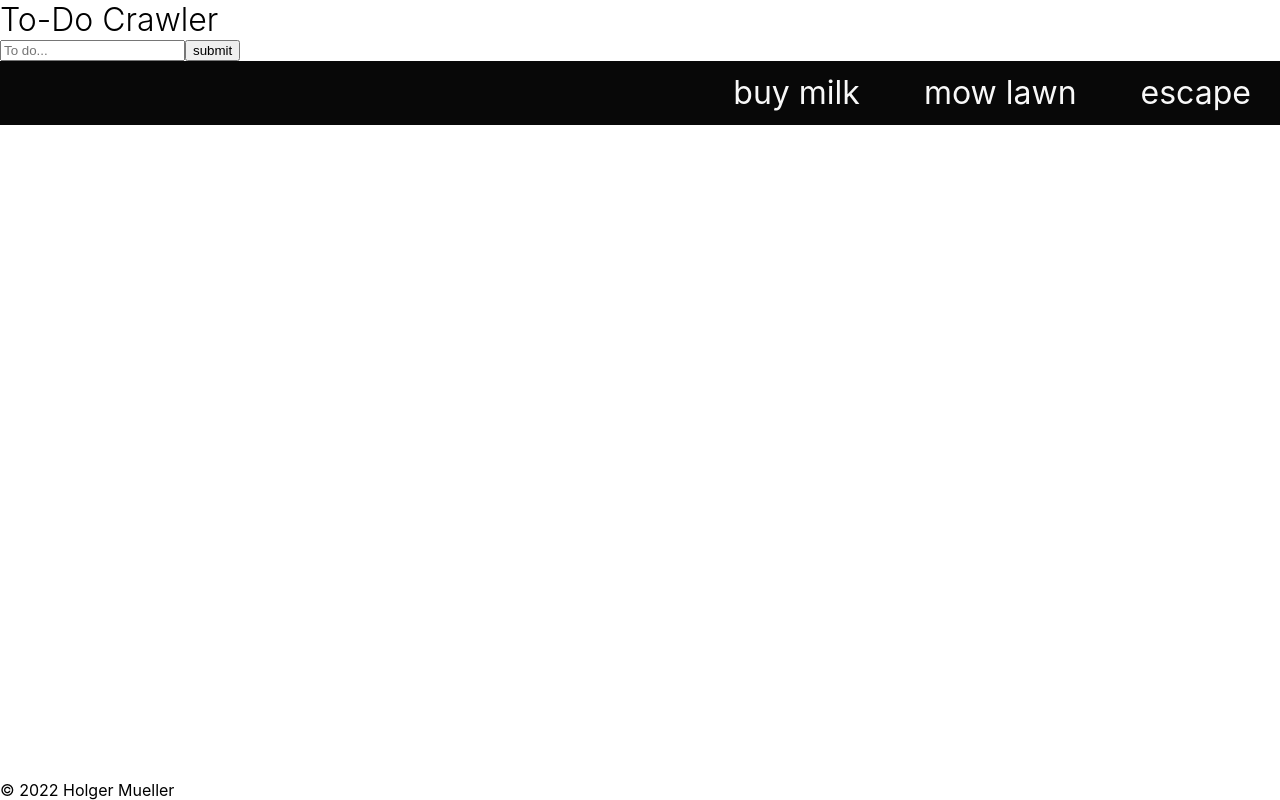
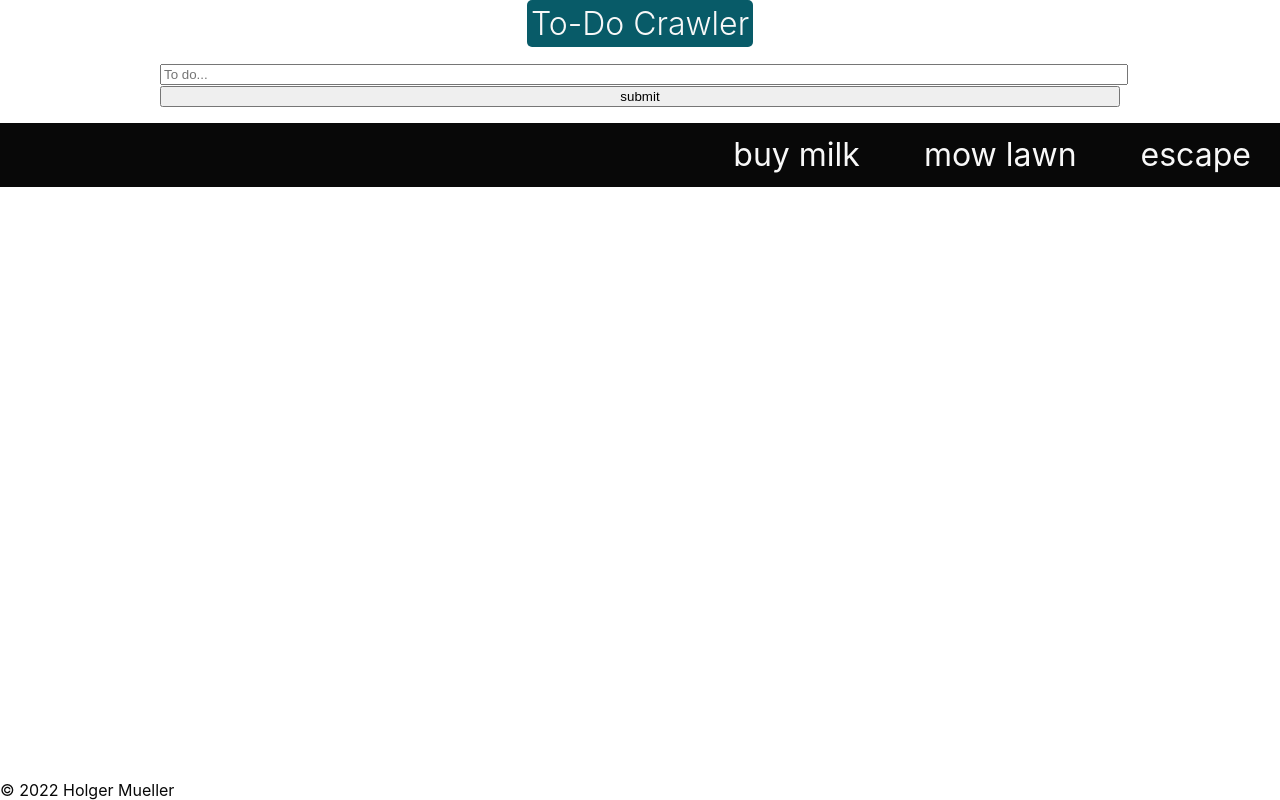
Before and after one commit to Holgermueller/todocrawl, a React (Create React App) app: page / in a window 1280 px wide. Shown: the top 800 px of the page. Built offline with nearby package versions, Linux system fonts and the light colour scheme.

Commit message:
some styling

```diff
--- a/src/App.css
+++ b/src/App.css
@@ -1,11 +1,37 @@
+:root {
+  --blackColor: #080808;
+  --white-color: #f8f8f8;
+  --main-color: #085b68;
+}
+
 header {
   font-size: 2rem;
   font-weight: 300;
+  text-align: center;
+  background-color: var(--main-color);
+  color: var(--white-color);
+  padding: 0.25rem;
+  width: max-content;
+  margin: auto;
+  border-radius: 5px;
+}
+
+.form {
+  width: 75%;
+  margin: 1rem auto;
+}
+
+.input {
+  width: 100%;
+}
+
+.button {
+  width: 100%;
 }
 
 .crawl-feed {
-  background-color: #080808;
-  color: #f8f8f8;
+  background-color: var(--blackColor);
+  color: var(--white-color);
   font-size: 2rem;
   padding-left: 100%;
   white-space: nowrap;
@@ -46,4 +72,5 @@ footer {
   width: 100%;
   position: absolute;
   font-size: 1.25 rem;
+  color: var(--blackColor);
 }
--- a/src/app/store.js
+++ b/src/app/store.js
@@ -1,10 +1,8 @@
 import { configureStore } from "@reduxjs/toolkit";
-import counterReducer from "../features/counter/counterSlice";
 import todoReducer from "../features/todos/todoSlice";
 
 export default configureStore({
   reducer: {
-    counter: counterReducer,
     todos: todoReducer,
   },
 });
--- a/src/components/InputForm.js
+++ b/src/components/InputForm.js
@@ -1,9 +1,9 @@
 export default function InputForm() {
   return (
     <section>
-      <form>
-        <input type="text" placeholder="To do..." />
-        <input type="button" value="submit" />
+      <form className="form">
+        <input className="input" type="text" placeholder="To do..." />
+        <input className="button" type="button" value="submit" />
       </form>
     </section>
   );
--- a/src/features/counter/counterSlice.js
+++ /dev/null
@@ -1,23 +0,0 @@
-import { createSlice } from "@reduxjs/toolkit";
-
-export const counterSlice = createSlice({
-  name: "counter",
-  initialState: {
-    value: 0,
-  },
-  reducers: {
-    increment: (state) => {
-      state.value += 1;
-    },
-    decrement: (state) => {
-      state.value -= 1;
-    },
-    incrementByAmout: (state, action) => {
-      state.value += action.payload;
-    },
-  },
-});
-
-export const { increment, decrement, incrementByAmout } = counterSlice.actions;
-
-export default counterSlice.reducer;
```
